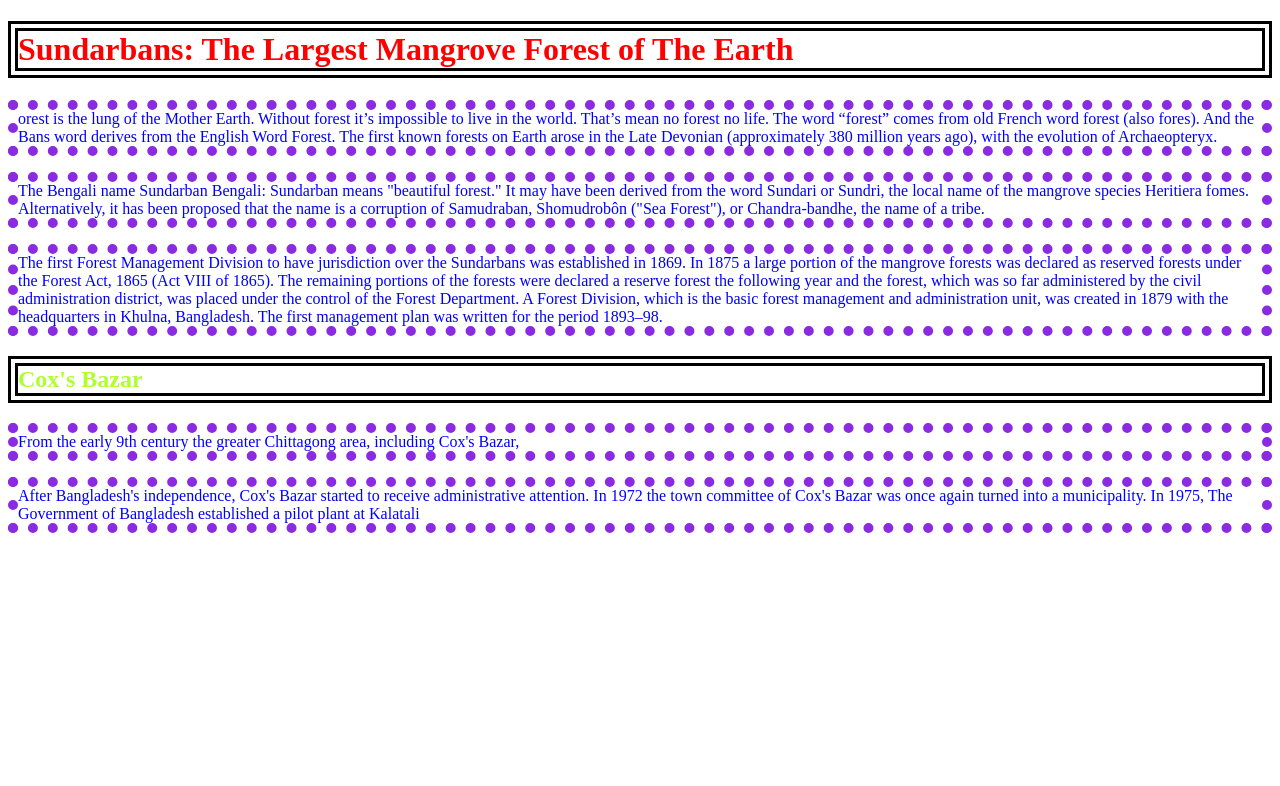
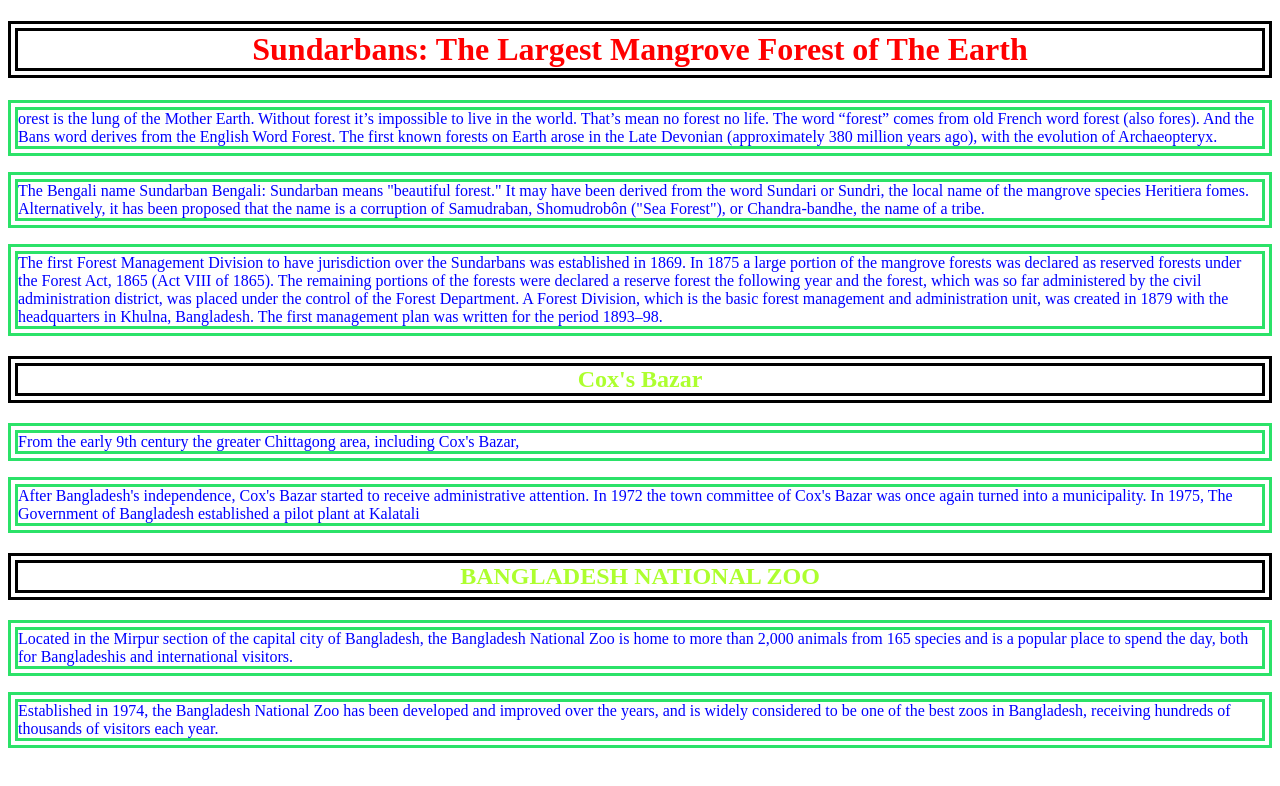
Before and after one commit to Alhamdulillahbd/first-test, a plain HTML site: page index.html in a window 1280 px wide. Drawn offline with Linux system fonts and the light colour scheme.

Commit message:
everything up to date

```diff
--- a/index.html
+++ b/index.html
@@ -18,6 +18,9 @@
 <h2> Cox's Bazar</h2>
 <p>From the early 9th century the greater Chittagong area, including Cox's Bazar,</p>
 <p>After Bangladesh's independence, Cox's Bazar started to receive administrative attention. In 1972 the town committee of Cox's Bazar was once again turned into a municipality. In 1975, The Government of Bangladesh established a pilot plant at Kalatali</p>
+<h2>BANGLADESH NATIONAL ZOO</h2>
+<p>Located in the Mirpur section of the capital city of Bangladesh, the Bangladesh National Zoo is home to more than 2,000 animals from 165 species and is a popular place to spend the day, both for Bangladeshis and international visitors.</p>
+<p>Established in 1974, the Bangladesh National Zoo has been developed and improved over the years, and is widely considered to be one of the best zoos in Bangladesh, receiving hundreds of thousands of visitors each year.</p>
 
 </body>
 </html>
--- a/style.css
+++ b/style.css
@@ -1,6 +1,6 @@
 h1{border: 10px black double;
-color: red;}
+color: red;text-align: center;}
 h2{border: black 10px double;
-color: greenyellow;}
+color: greenyellow;text-align: center;}
 p{color: blue;
-border: blueviolet 10px dotted;}
+border: rgb(43, 226, 104) 10px double;}
```
